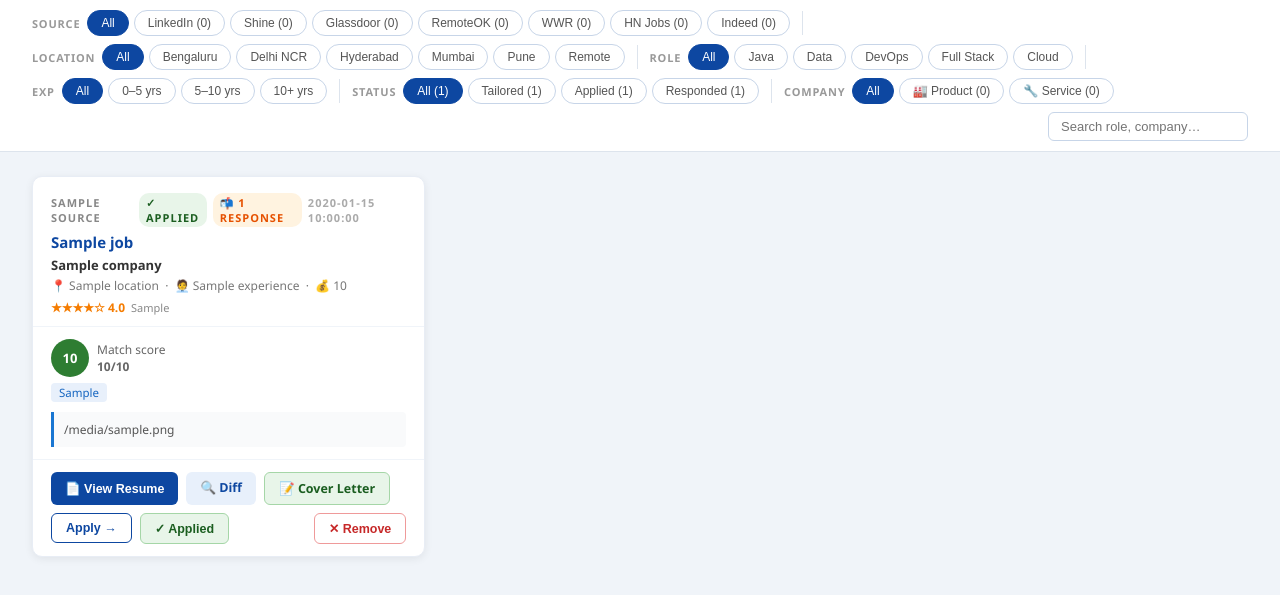
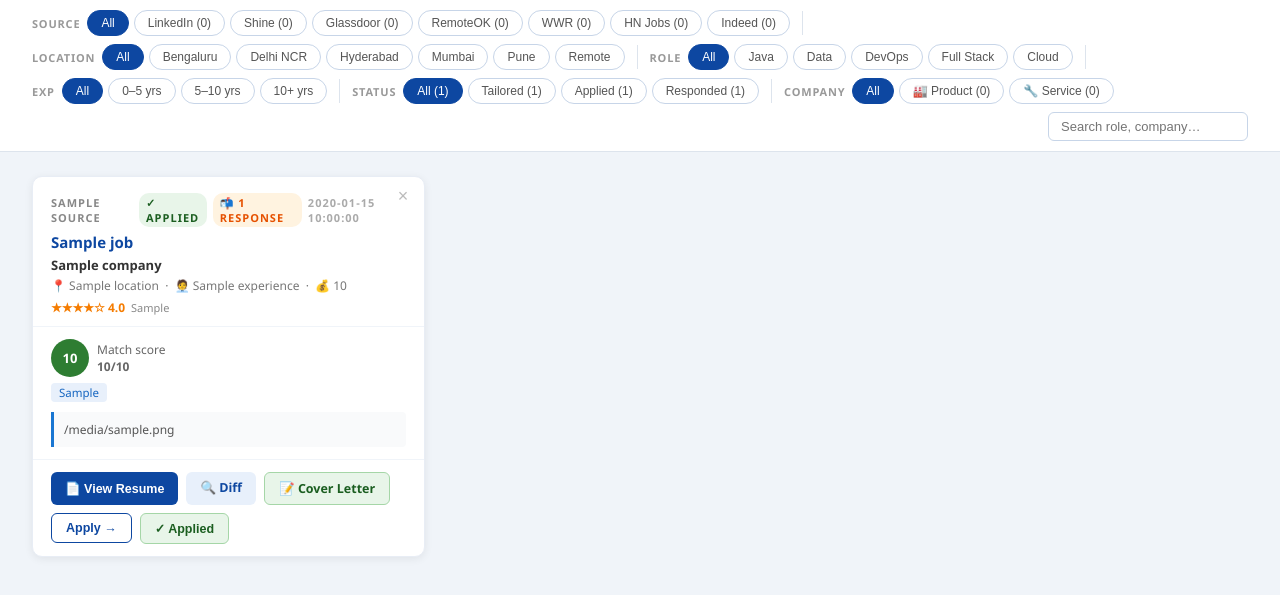
Before and after one commit to Kaushal727281/job-hunter, a Flask app: template templates/index.html in a window 1280 px wide. Shown: the part 75-670 px from the top of the page. Run offline with Flask 3, Linux system fonts and the light colour scheme; the template is opened without the code that fills it: most values are stand-ins (such as "Sample title", 1, 10 or a date in 2020); data that the repository does not hold is empty; some libraries are stand-ins or nearby versions.

Commit message:
Move Remove button to card corner — always visible × icon
Replaced footer Remove button with an absolute-positioned × in the
top-right corner of each card. Visible on hover (grey → red),
doesn't clutter the footer action buttons.

Co-Authored-By: Claude Sonnet 4.6 <noreply@anthropic.com>

```diff
--- a/templates/index.html
+++ b/templates/index.html
@@ -45,7 +45,11 @@
     /* ── Job Card ── */
     .card{background:#fff;border-radius:10px;box-shadow:0 2px 8px rgba(0,0,0,0.07);
           border:1px solid #e8edf5;display:flex;flex-direction:column;
-          transition:box-shadow .2s,transform .2s}
+          transition:box-shadow .2s,transform .2s;position:relative}
+    .btn-card-remove{position:absolute;top:8px;right:10px;background:none;border:none;
+          color:#bbb;font-size:18px;cursor:pointer;line-height:1;padding:2px 6px;
+          border-radius:4px;transition:.15s}
+    .btn-card-remove:hover{color:#c62828;background:#ffebee}
     .card:hover{box-shadow:0 6px 20px rgba(13,71,161,.12);transform:translateY(-2px)}
 
     .card-header{padding:16px 18px 10px;border-bottom:1px solid #f0f4f9}
@@ -95,8 +99,6 @@
     .btn-apply:hover{background:#f0f4ff}
     .btn-tailor{background:#fff3e0;color:#e65100;border:1.5px solid #ffcc02}
     .btn-tailor:hover{background:#ffe0b2}
-    .btn-remove{background:#fff;color:#c62828;border:1.5px solid #ef9a9a;margin-left:auto}
-    .btn-remove:hover{background:#ffebee}
     .btn-disabled{opacity:.45;cursor:not-allowed}
     a.btn-sm{text-decoration:none;display:inline-block}
 
@@ -301,6 +303,8 @@
        data-responses="{{ job.email_responses | tojson | forceescape if job.email_responses else '[]' }}"
        data-companytype="{{ job.company_type or 'Unknown' }}">
 
+    <button class="btn-card-remove" title="Remove this job" onclick="removeJob('{{ job.id }}', this)">×</button>
+
     <div class="card-header">
       <div class="card-source">
         <span class="badge-{{ job.source|lower }}">{{ job.source }}</span>
@@ -386,7 +390,6 @@
               style="{{ 'background:#e8f5e9;color:#1b5e20;border:1.5px solid #a5d6a7' if job.applied_at else 'background:#f5f5f5;color:#777;border:1.5px solid #ddd' }}"
               data-applied="{{ 'yes' if job.applied_at else 'no' }}"
               onclick="toggleApplied('{{ job.id }}', this)">{{ '✓ Applied' if job.applied_at else 'Mark Applied' }}</button>
-      <button class="btn-sm btn-remove" onclick="removeJob('{{ job.id }}', this)">✕ Remove</button>
     </div>
   </div>
   {% endfor %}
```
